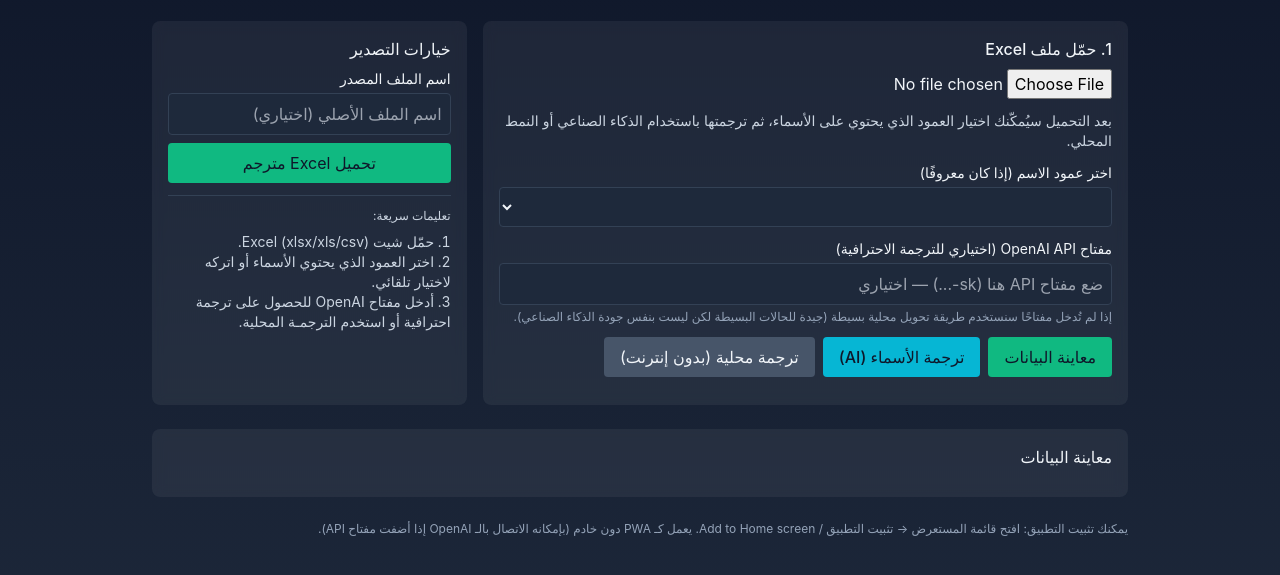
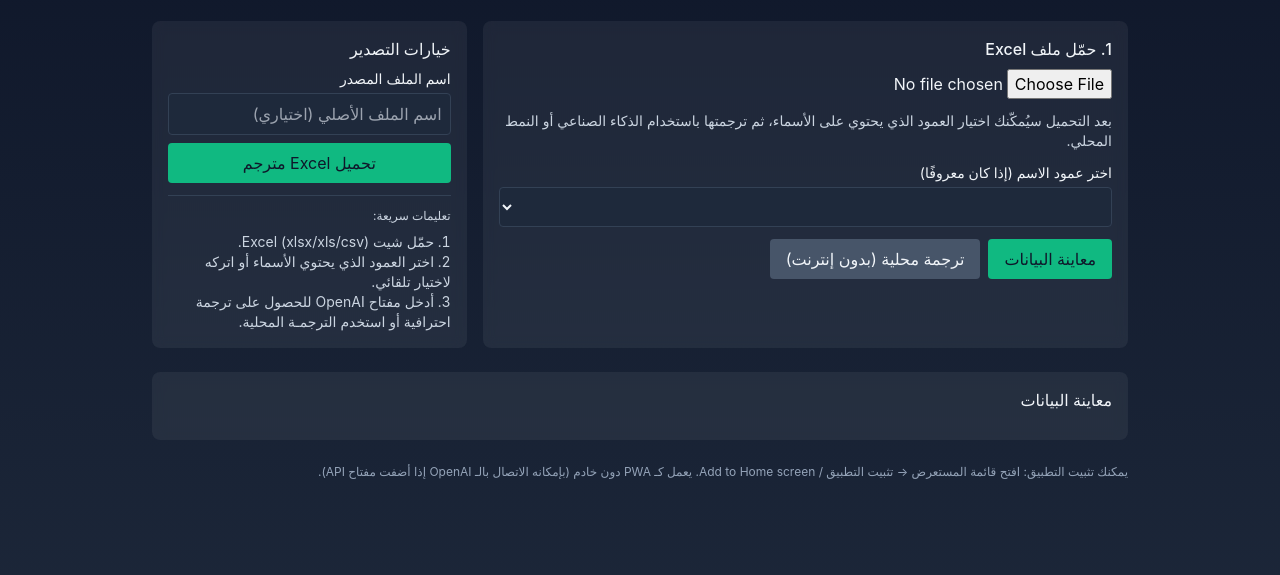
Before and after one commit to mnaseralib-lgtm/namestranslate, a plain HTML site: page index.html in a window 1280 px wide. Shown: the part 83-658 px from the top of the page. Drawn offline with nearby package versions, Linux system fonts and the light colour scheme; a script that the page names is missing.

Commit message:
Update index.html

```diff
--- a/index.html
+++ b/index.html
@@ -40,15 +40,11 @@
           <select id="columnSelect" class="w-full p-2 rounded bg-slate-800 border border-slate-700"></select>
         </div>
 
-        <div class="mb-3">
-          <label class="block text-sm mb-1">مفتاح OpenAI API (اختياري للترجمة الاحترافية)</label>
-          <input id="apiKey" placeholder="ضع مفتاح API هنا (sk-...) — اختياري" class="w-full p-2 rounded bg-slate-800 border border-slate-700" />
-          <p class="text-xs text-slate-400 mt-1">إذا لم تُدخل مفتاحًا سنستخدم طريقة تحويل محلية بسيطة (جيدة للحالات البسيطة لكن ليست بنفس جودة الذكاء الصناعي).</p>
-        </div>
+
 
         <div class="flex gap-2">
           <button id="previewBtn" class="px-4 py-2 rounded bg-emerald-500 text-slate-900 font-medium">معاينة البيانات</button>
-          <button id="translateBtn" class="px-4 py-2 rounded bg-cyan-500 text-slate-900 font-medium">ترجمة الأسماء (AI)</button>
+
           <button id="localTransBtn" class="px-4 py-2 rounded bg-slate-600 text-slate-100">ترجمة محلية (بدون إنترنت)</button>
         </div>
 
```
